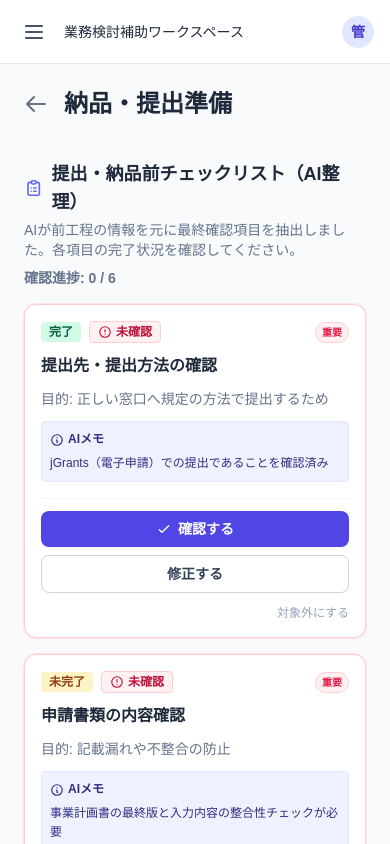
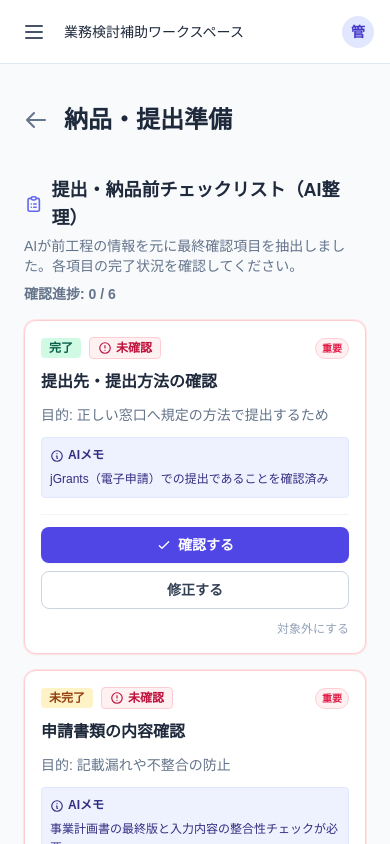
Before and after one commit to uw1g48h31wj4xxa33ffa-eng/practice-assistant-v2, a Next.js app: page /cases/1/subsidy-delivery in a window 390 px wide. Built offline with nearby package versions, Linux system fonts and the light colour scheme.

Commit message:
fix: prevent mobile header clipping on delivery screens

```diff
--- a/src/app/cases/[id]/delivery/page.tsx
+++ b/src/app/cases/[id]/delivery/page.tsx
@@ -129,7 +129,7 @@ export default function LaborDeliveryPage({ params }: { params: Promise<{ id: st
   if (initialCase.progressStatus === 'completed' && !showCompletedContent) {
     return (
       <div className="max-w-4xl mx-auto space-y-6 animate-soft-enter">
-        <div className="flex items-center gap-4 mb-6">
+        <div className="flex items-center gap-4 mb-6 pt-4 md:pt-0">
           <Link href={`/cases/${caseId}`} className="text-slate-500 hover:text-indigo-600 transition-colors">
             <svg className="w-6 h-6" fill="none" viewBox="0 0 24 24" stroke="currentColor">
               <path strokeLinecap="round" strokeLinejoin="round" strokeWidth={2} d="M10 19l-7-7m0 0l7-7m-7 7h18" />
@@ -179,7 +179,7 @@ export default function LaborDeliveryPage({ params }: { params: Promise<{ id: st
   return (
     <div className="max-w-5xl mx-auto space-y-6 animate-soft-enter flex flex-col md:block">
       {/* ヘッダー */}
-      <div className="flex items-center justify-between mb-4 order-1 md:order-none">
+      <div className="flex items-center justify-between mb-4 pt-4 md:pt-0 order-1 md:order-none">
         <div className="flex items-center gap-4">
           <Link href={`/cases/${caseId}`} className="text-slate-500 hover:text-indigo-600 transition-colors">
             <svg className="w-6 h-6" fill="none" viewBox="0 0 24 24" stroke="currentColor">
--- a/src/app/cases/[id]/subsidy-delivery/page.tsx
+++ b/src/app/cases/[id]/subsidy-delivery/page.tsx
@@ -131,7 +131,7 @@ export default function SubsidyDeliveryPage({ params }: { params: Promise<{ id:
   if (initialCase.progressStatus === 'completed' && !showCompletedContent) {
     return (
       <div className="max-w-4xl mx-auto space-y-6 animate-soft-enter">
-        <div className="flex items-center gap-4 mb-6">
+        <div className="flex items-center gap-4 mb-6 pt-4 md:pt-0">
           <Link href={`/cases/${caseId}`} className="text-slate-500 hover:text-indigo-600 transition-colors">
             <svg className="w-6 h-6" fill="none" viewBox="0 0 24 24" stroke="currentColor">
               <path strokeLinecap="round" strokeLinejoin="round" strokeWidth={2} d="M10 19l-7-7m0 0l7-7m-7 7h18" />
@@ -182,7 +182,7 @@ export default function SubsidyDeliveryPage({ params }: { params: Promise<{ id:
   return (
     <div className="max-w-5xl mx-auto space-y-6 animate-soft-enter flex flex-col md:block">
       {/* ヘッダー */}
-      <div className="flex items-center justify-between mb-4 order-1 md:order-none">
+      <div className="flex items-center justify-between mb-4 pt-4 md:pt-0 order-1 md:order-none">
         <div className="flex items-center gap-4">
           <Link href={`/cases/${caseId}`} className="text-slate-500 hover:text-indigo-600 transition-colors">
             <svg className="w-6 h-6" fill="none" viewBox="0 0 24 24" stroke="currentColor">
```
